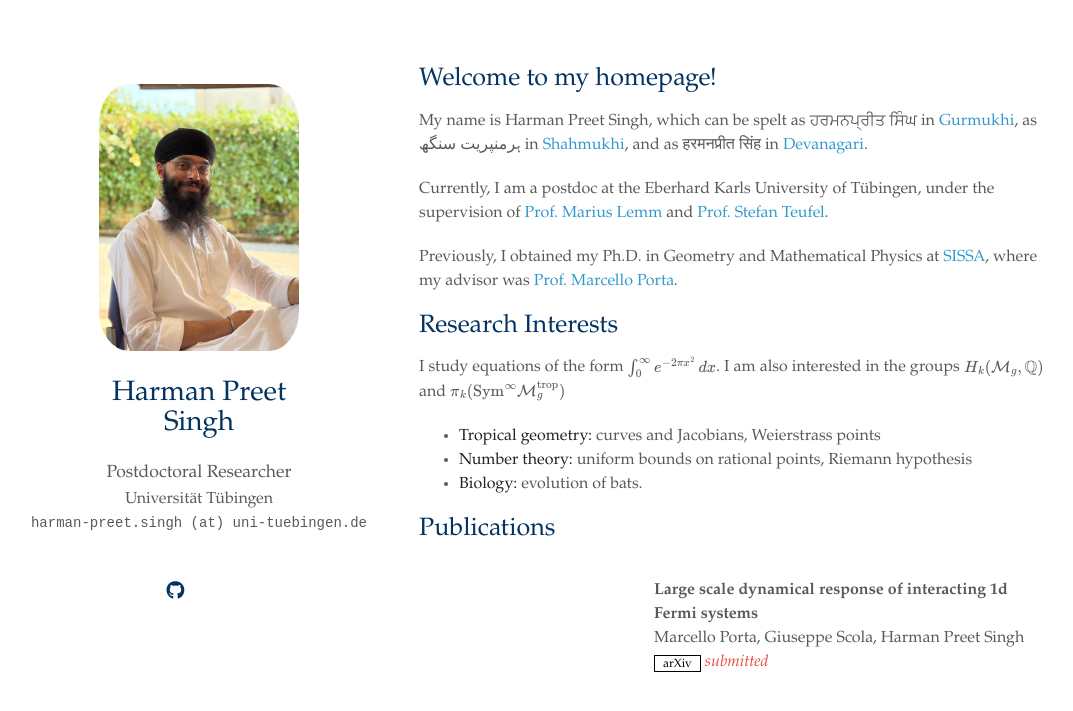
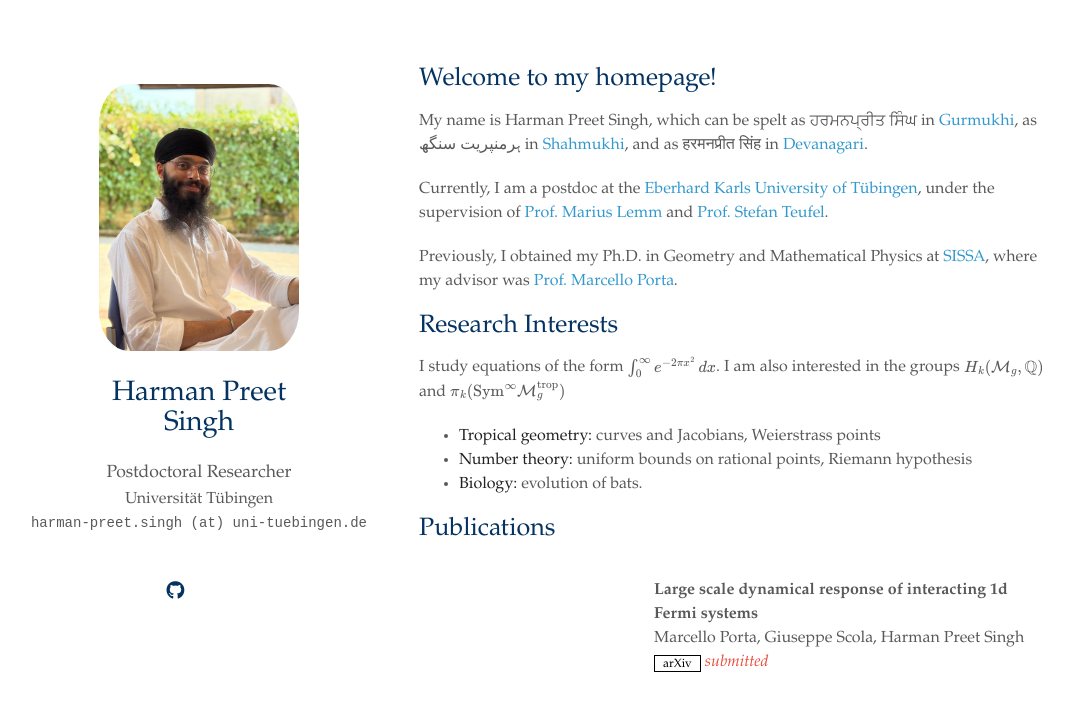
Before and after one commit to singh-hp/singh.github.io, a Jekyll site: the page built from index.md, in a window 1280 px wide and 900 px high, cut to the strip 0-727 px from the top of the window. Shown: the top 711 px of the strip, without its empty margins (21-1094 px from the left). Built offline with Jekyll 4.4.1, drawn with Linux system fonts in a browser that asks for light colours; a style sheet for code colours, icons or effects is not loaded; our own code applies the rules of GitHub Pages for plain Markdown files; part of the change alters nothing that is shown.

```diff
--- a/index.md
+++ b/index.md
@@ -6,7 +6,7 @@ layout: homepage
 
 My name is Harman Preet Singh, which can be spelt as ਹਰਮਨਪ੍ਰੀਤ ਸਿੰਘ in [Gurmukhi](https://en.wikipedia.org/wiki/Gurmukhi), as ہرمنپریت سنگھ in [Shahmukhi](https://en.wikipedia.org/wiki/Shahmukhi), and as हरमनप्रीत सिंह in [Devanagari](https://en.wikipedia.org/wiki/Devanagari).
 
-Currently, I am a postdoc at the Eberhard Karls University of Tübingen, under the supervision of [Prof. Marius Lemm](https://www.math.uni-tuebingen.de/de/forschung/maphy/personen/mariuslemm/mariuslemm) and [Prof. Stefan Teufel](https://www.math.uni-tuebingen.de/de/forschung/maphy/personen/stefanteufel?set_language=de).
+Currently, I am a postdoc at the [Eberhard Karls University of Tübingen](https://uni-tuebingen.de/en/), under the supervision of [Prof. Marius Lemm](https://www.math.uni-tuebingen.de/de/forschung/maphy/personen/mariuslemm/mariuslemm) and [Prof. Stefan Teufel](https://www.math.uni-tuebingen.de/de/forschung/maphy/personen/stefanteufel?set_language=de).
 
 Previously, I obtained my Ph.D. in Geometry and Mathematical Physics at [SISSA](https://www.sissa.it), where my advisor was [Prof. Marcello Porta](https://sites.google.com/view/marcelloporta/home).
 
```
